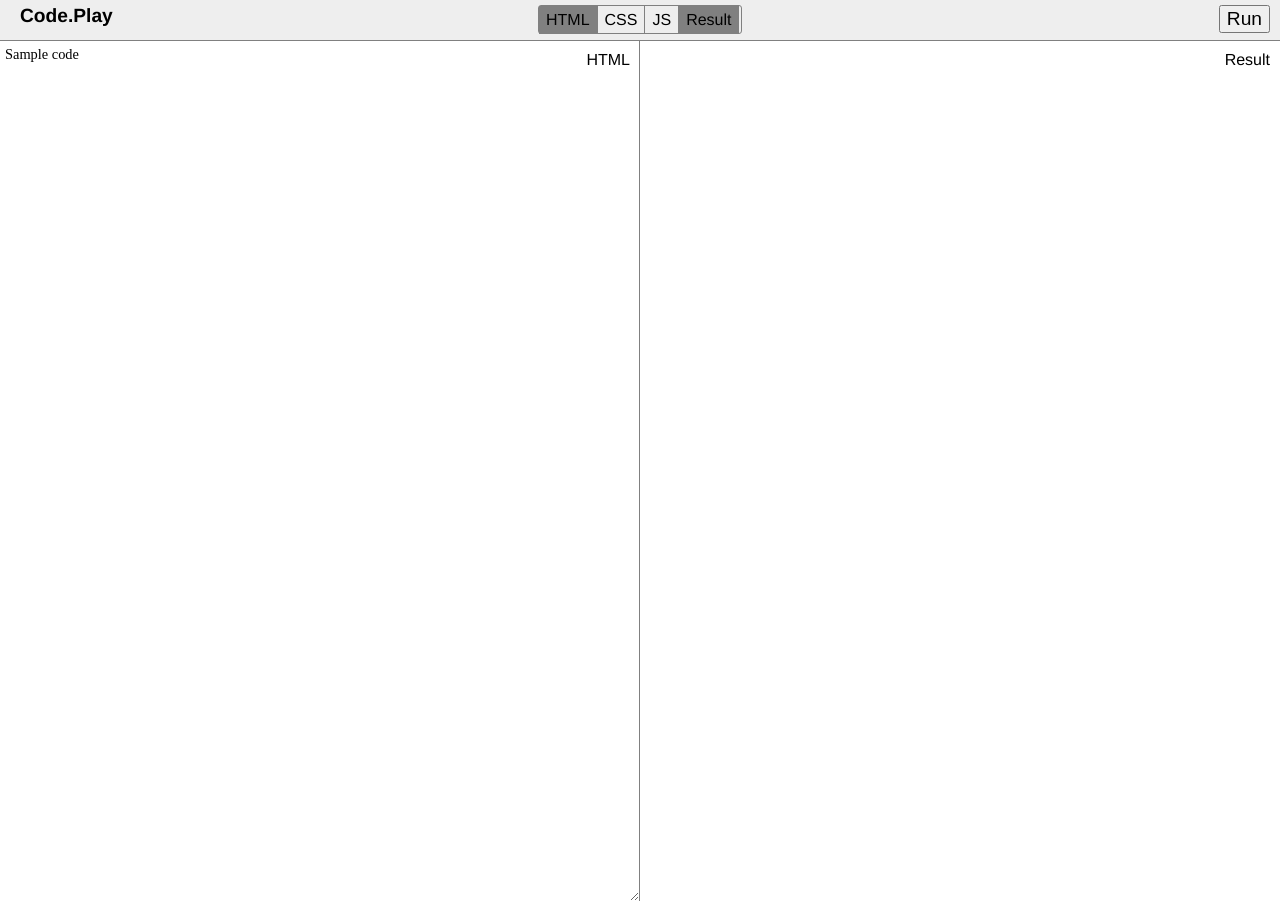
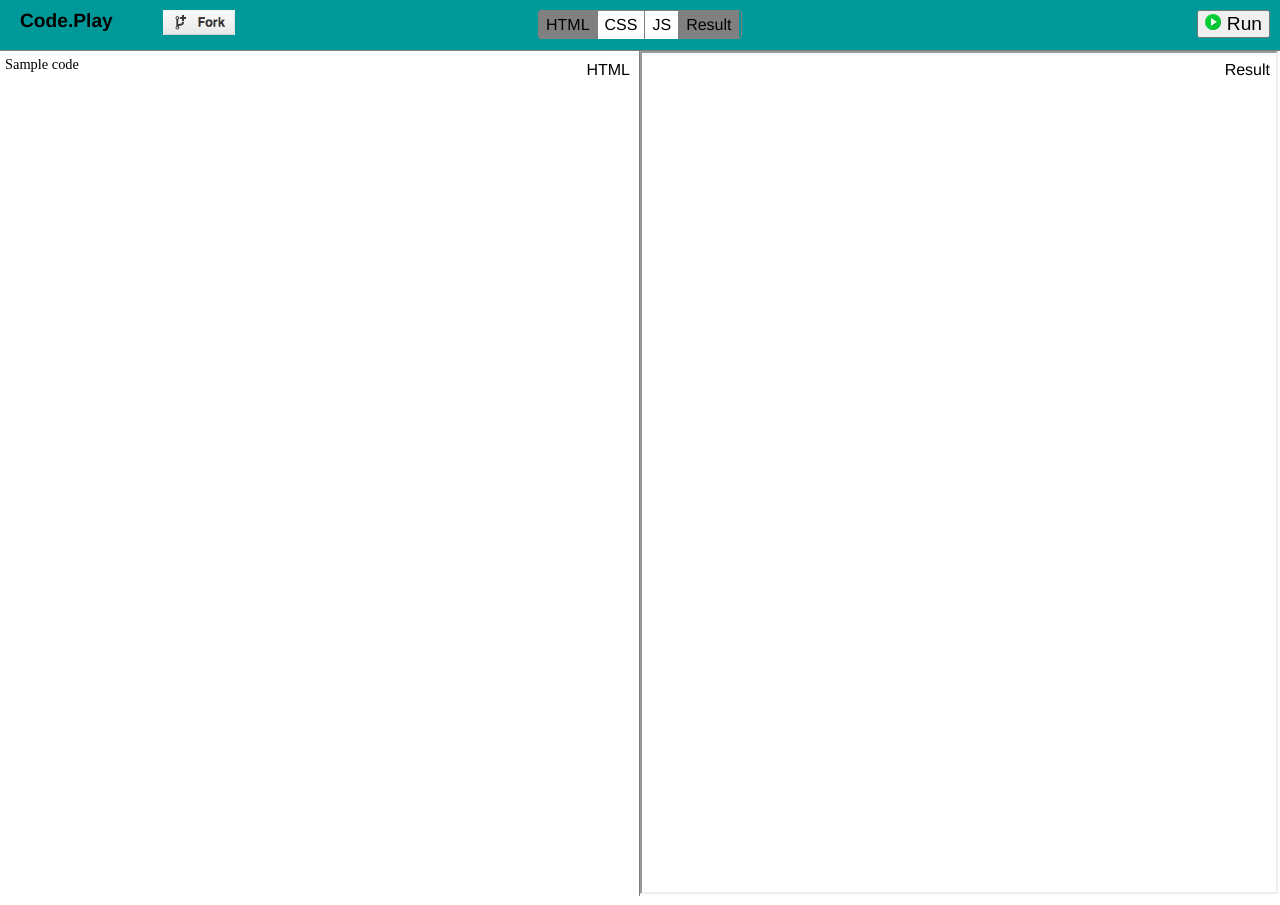
Before and after one commit to kaustubhhiware/archive, a Jekyll site: the page Code.Play/index.html, which Jekyll copies as it is, in a window 1280 px wide. Built offline with Jekyll 4.4.1, drawn with Linux system fonts in a browser that asks for light colours.

Commit message:
Code play

```diff
--- a/Code.Play/index.html
+++ b/Code.Play/index.html
@@ -35,8 +35,14 @@
 			Code.Play
 		</div>
 
+   <div id="forkMe">
+      <a href="https://github.com/kaustubhhiware/Code.Play">
+        <img src="images/fork.png" />
+      </a>
+    </div>
+
 		<div id="RunRun">
-			<button id="OliverQueen">Run</button>
+			<button id="OliverQueen"><img src="images/play.png" /> Run</button>
 		</div>
 
 		<ul id="Schindler">
--- a/Code.Play/styles.css
+++ b/Code.Play/styles.css
@@ -8,21 +8,30 @@
 
 	#menuBar{
 		width: 100%;
-		height: 40px;
-		background-color: #EEEEEE;
+		height: 50px;
+		background-color:#009999;
 		border-bottom: 1px solid grey;
 	}
 
 	#logo{
-		padding:5px 0 0 20px;
+		padding:10px 0 0 20px;
 		font-weight: bold;
 		font-size: 120%;
 		float:left;
 	}
 
+  #forkMe{
+		float: left;
+		padding:10px 10px 0 50px;
+	}
+
+  #forkMe img{
+    height: 25px;
+  }
+
 	#RunRun{
 		float: right;
-		padding:5px 10px 0 0;
+		padding:10px 10px 0 0;
 	}
 
 	#OliverQueen{
@@ -38,7 +47,7 @@
 		height:27px;
 		padding: 0;
 		position: relative;
-		top: 5px;
+		top: 10px;
 	}
 
 	#Schindler li{
@@ -50,6 +59,10 @@
 	.clear{
 		clear:both;
 	}
+
+  .toggle{
+    background-color: white;
+  }
 
 	.codeBox{
 		height: 100%;
@@ -67,6 +80,7 @@
 		font-size: 90%;
 		padding:5px;
 		box-sizing: border-box;
+    resize: none;
 	}
 
 	.codeLabel{
@@ -80,10 +94,10 @@
 	}
 
 	iframe{
-		height: 100%;
+		height: 99.3%;
 		position: relative;
-		left: 20px;
-		border:none;
+    padding-left: none;
+    width: 99%;
 	}
 
 	.selected{
```
Also changed, not shown: other parts of Code.Play/index.html (+1 -1 lines), Code.Play/images/fork.png (added), Code.Play/images/play.png (added).
